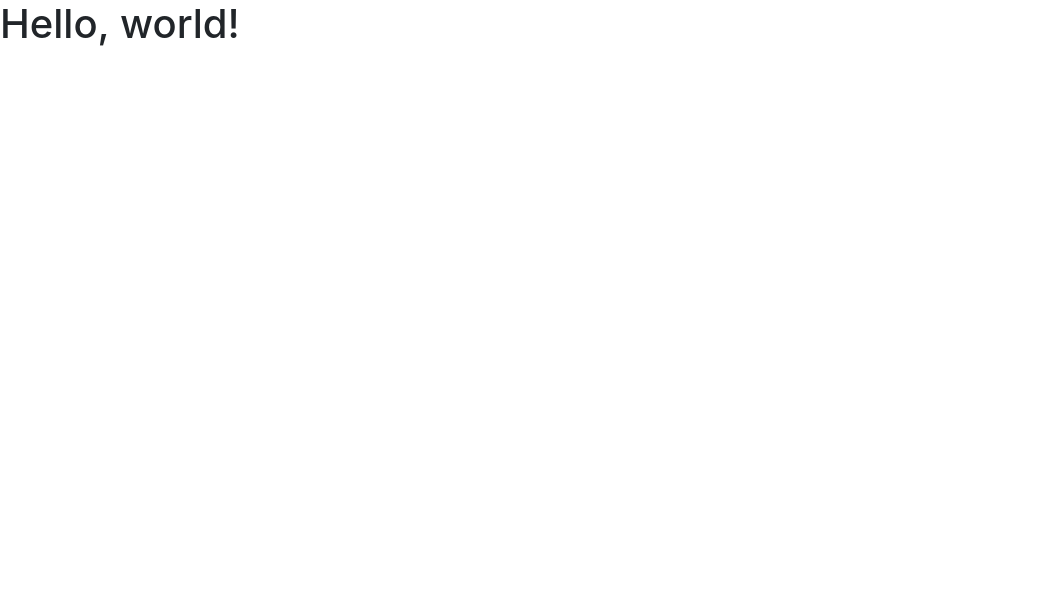
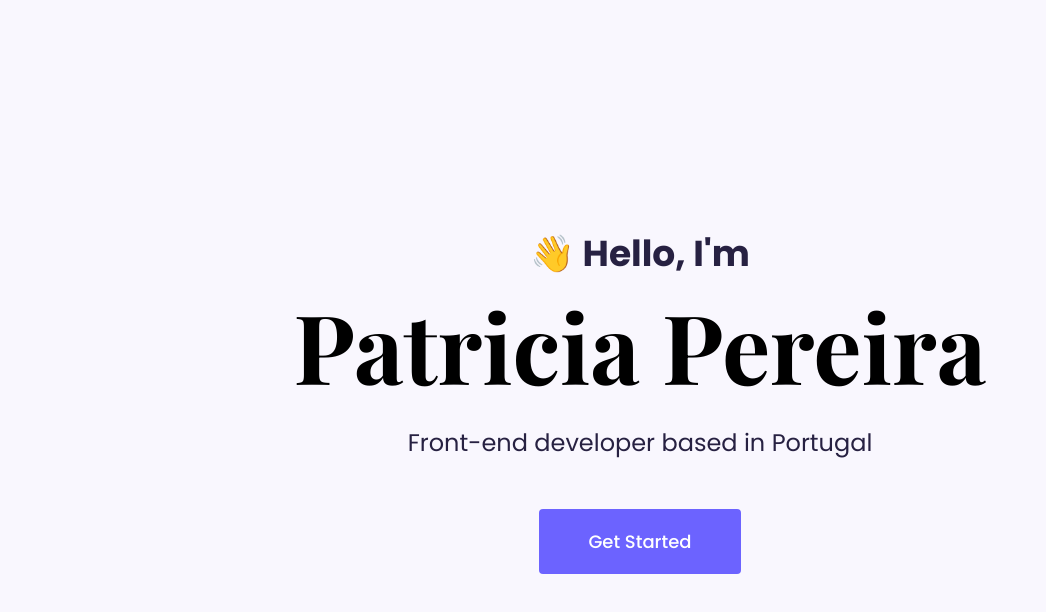
Before and after one commit to natalie-kolos/portfolio-project, a plain HTML site: page index.html in a window 1280 px wide. Shown: the whole page, without its empty margins (0-1046 px from the left). Drawn offline with nearby package versions, Linux system fonts and the light colour scheme.

Commit message:
Added Hero Section

```diff
--- a/css/style.css
+++ b/css/style.css
@@ -0,0 +1,100 @@
+:root {
+  --primary: #6c63ff;
+  --neutral: #f9f7fe;
+  --text-primary: #000000;
+  --text-secondary: #272142;
+  --font-family-primary: "Playfair Display", serif;
+  --font-family-secondary: "Poppins", sans-serif;
+}
+
+body {
+  color: var(--text-secondary);
+  font-family: var(--font-family-secondary);
+}
+
+h1,
+h2,
+h3,
+h4,
+h5 {
+  color: var(--text-primary);
+  font-family: var(--font-family-primary);
+}
+.hero {
+  background-color: var(--neutral);
+  display: flex;
+  justify-content: center;
+  align-items: center;
+  padding: 40px;
+  height: 100vh;
+}
+
+.hero-content {
+  display: flex;
+  flex-direction: column;
+  justify-content: center;
+  align-items: center;
+}
+.hero-descr {
+  text-align: center;
+  margin-bottom: 32px;
+}
+
+.hero-descr h1 {
+  font-size: 96px;
+  font-weight: 700;
+  line-height: 128px;
+  letter-spacing: 0em;
+  margin-bottom: 16px;
+}
+
+.hero-descr span {
+  font-size: 36px;
+  font-weight: 700;
+  line-height: 54px;
+  letter-spacing: 0em;
+}
+
+.hero-descr p {
+  font-size: 24px;
+  font-weight: 400;
+  line-height: 36px;
+  letter-spacing: 0em;
+}
+
+.btn-custom {
+  padding: 18px 48px;
+  border-radius: 4px;
+  font-style: normal;
+  font-weight: 500;
+  font-size: 18px;
+  line-height: 27px;
+}
+
+.btn-primary-custom {
+  color: #fff;
+  background: #6c63ff;
+}
+
+@media (max-width: 768px) {
+  .hero-descr h1 {
+    font-size: 48px;
+    line-height: 56px;
+    margin-bottom: 12px;
+  }
+
+  .hero-descr span {
+    font-size: 24px;
+    line-height: 32px;
+  }
+
+  .hero-descr p {
+    font-size: 18px;
+    line-height: 24px;
+  }
+  .btn-custom {
+    padding: 16px 32px;
+    font-size: 16px;
+    line-height: 24px;
+  }
+}
--- a/index.html
+++ b/index.html
@@ -31,7 +31,16 @@
     ></script>
   </head>
   <body>
-    <h1>Hello, world!</h1>
+    <div class="hero">
+      <div class="hero-content">
+        <div class="hero-descr">
+          <span>👋 Hello, I'm</span>
+          <h1>Patricia Pereira</h1>
+          <p>Front-end developer based in Portugal</p>
+        </div>
+        <a href="#" class="btn btn-custom btn-primary-custom">Get Started</a>
+      </div>
+    </div>
 
     <!-- Optional JavaScript -->
     <!-- jQuery first, then Popper.js, then Bootstrap JS -->
```
